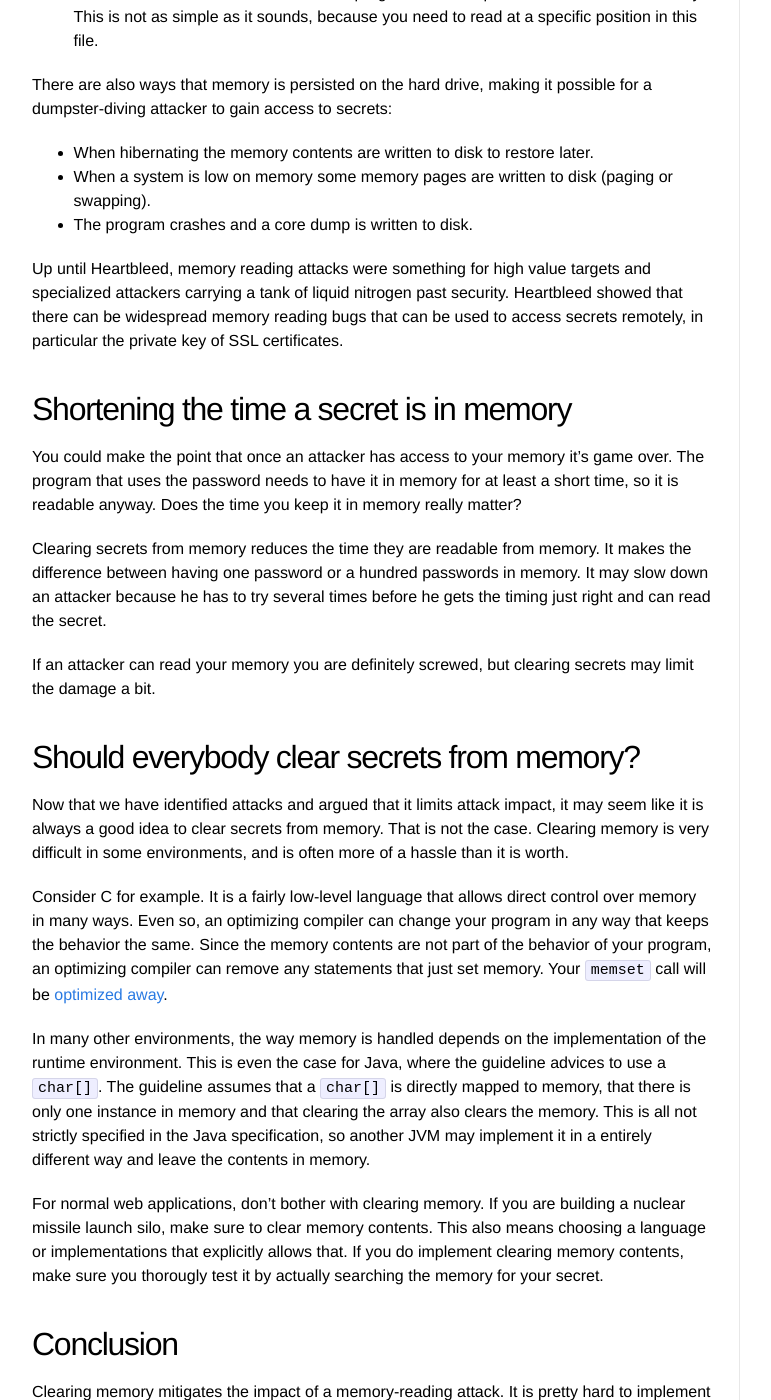
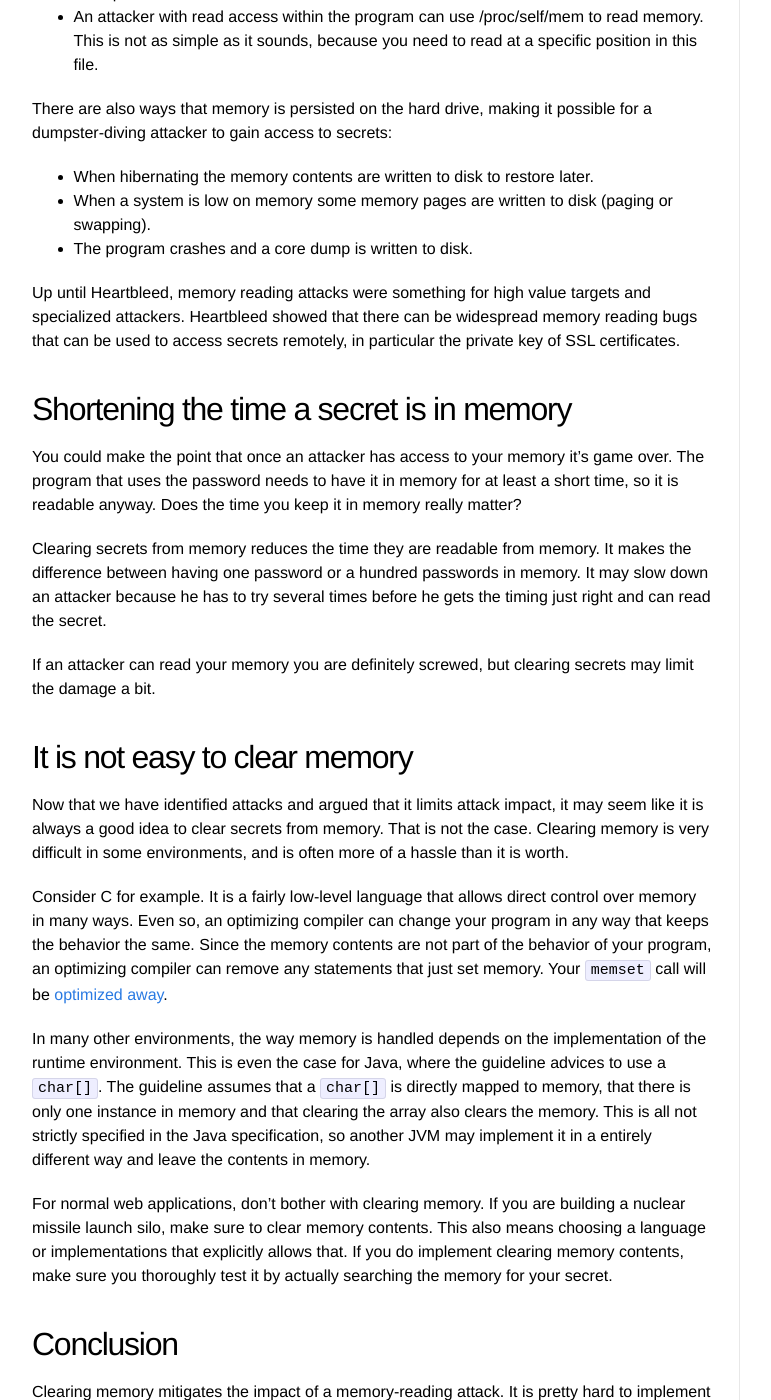
Before and after one commit to Sjord/Sjord.github.io, a Jekyll site: the page built from _posts/2016-04-22-should-passwords-be-cleared-from-memory.md, in a window 1280 px wide and 1400 px high, scrolled down 1179 px. Shown: the whole window, without its empty margins (108-879 px from the left). Built offline with Jekyll 4.4.1, drawn with Linux system fonts in a browser that asks for light colours; some of the changed text lies outside the part shown.

Commit message:
Small changes to Clearing secrets from memory

```diff
--- a/_posts/2016-04-22-should-passwords-be-cleared-from-memory.md
+++ b/_posts/2016-04-22-should-passwords-be-cleared-from-memory.md
@@ -32,7 +32,7 @@
 * When a system is low on memory some memory pages are written to disk (paging or swapping).
 * The program crashes and a core dump is written to disk.
 
-Up until Heartbleed, memory reading attacks were something for high value targets and specialized attackers carrying a tank of liquid nitrogen past security. Heartbleed showed that there can be widespread memory reading bugs that can be used to access secrets remotely, in particular the private key of SSL certificates.
+Up until Heartbleed, memory reading attacks were something for high value targets and specialized attackers. Heartbleed showed that there can be widespread memory reading bugs that can be used to access secrets remotely, in particular the private key of SSL certificates.
 
 ## Shortening the time a secret is in memory
 
@@ -42,7 +42,7 @@
 
 If an attacker can read your memory you are definitely screwed, but clearing secrets may limit the damage a bit.
 
-## Should everybody clear secrets from memory?
+## It is not easy to clear memory
 
 Now that we have identified attacks and argued that it limits attack impact, it may seem like it is always a good idea to clear secrets from memory. That is not the case. Clearing memory is very difficult in some environments, and is often more of a hassle than it is worth.
 
@@ -50,7 +50,7 @@
 
 In many other environments, the way memory is handled depends on the implementation of the runtime environment. This is even the case for Java, where the guideline advices to use a `char[]`. The guideline assumes that a `char[]` is directly mapped to memory, that there is only one instance in memory and that clearing the array also clears the memory. This is all not strictly specified in the Java specification, so another JVM may implement it in a entirely different way and leave the contents in memory.
 
-For normal web applications, don't bother with clearing memory. If you are building a nuclear missile launch silo, make sure to clear memory contents. This also means choosing a language or implementations that explicitly allows that. If you do implement clearing memory contents, make sure you thorougly test it by actually searching the memory for your secret.
+For normal web applications, don't bother with clearing memory. If you are building a nuclear missile launch silo, make sure to clear memory contents. This also means choosing a language or implementations that explicitly allows that. If you do implement clearing memory contents, make sure you thoroughly test it by actually searching the memory for your secret.
 
 ## Conclusion
 
```
Also changed, not shown: other parts of _posts/2016-04-22-should-passwords-be-cleared-from-memory.md (+2 -2 lines).
